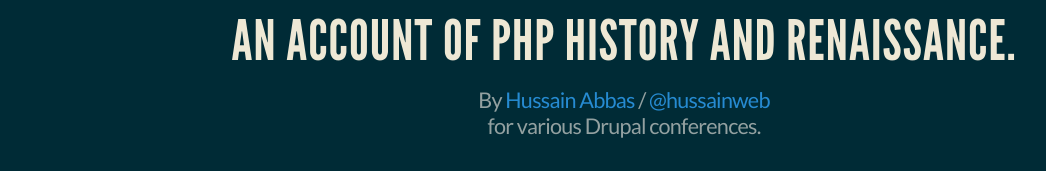
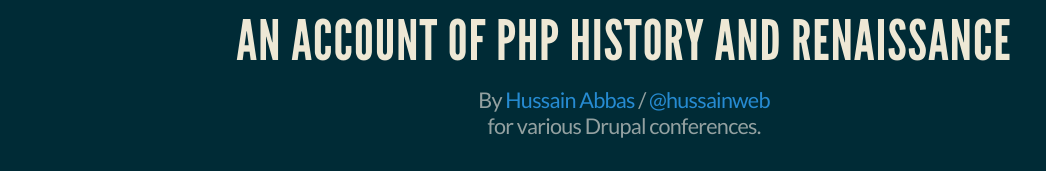
Before and after one commit to hussainweb/php-then-now-soon, a website: page index.html in a window 1280 px wide. Shown: the part 487-658 px from the top of the page, without its empty margins (16-1062 px from the left). Drawn offline with Linux system fonts and the light colour scheme.

Commit message:
Fixed typo.

```diff
--- a/index.html
+++ b/index.html
@@ -53,7 +53,7 @@
 		<section id="intro">
 			<img src="images/logo-php.png" class="no-border" style="width: 50%;" />
 			<h2>What PHP-FIG means to Drupal</h2>
-			<h3>An account of PHP history and renaissance.</h3>
+			<h3>An account of PHP history and renaissance</h3>
 			<p>
 				<small>By <a href="http://hussainweb.me">Hussain Abbas</a> / <a href="http://twitter.com/hussainweb">@hussainweb</a><br />
 					for various Drupal conferences.</small>
```
